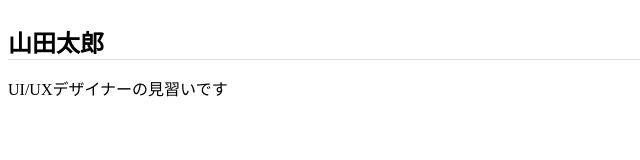
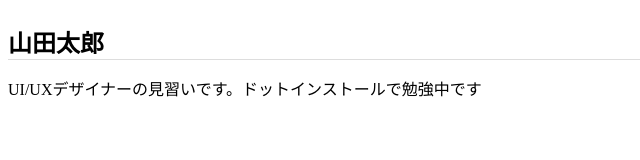
Before and after one commit to YYYsukeFuji/YYYsukeFuji.github.io, a plain HTML site: page index.html in a window 1280 px wide. Shown: the whole page, without its empty margins (0-640 px from the left). Drawn offline with Linux system fonts and the light colour scheme.

Commit message:
Add files via upload

```diff
--- a/index.html
+++ b/index.html
@@ -7,7 +7,7 @@
 </head>
 <body>
   <h1>山田太郎 </h1>
-  <p>UI/UXデザイナーの見習いです</p>
+  <p>UI/UXデザイナーの見習いです。ドットインストールで勉強中です</p>
 </body>
 
 </html>
```
